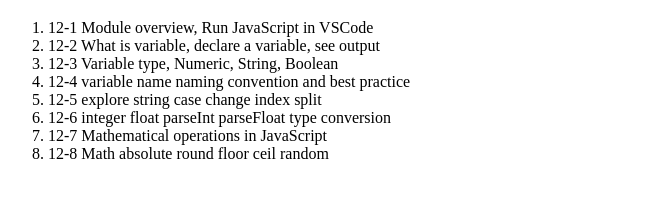
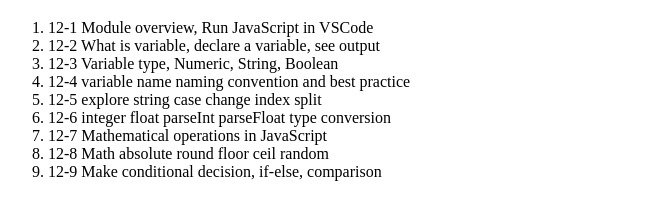
Before and after one commit to mobarak-ali/module12, a plain HTML site: page index.html in a window 1280 px wide. Shown: the part 61-280 px from the top of the page, without its empty margins (0-658 px from the left). Drawn offline with Linux system fonts and the light colour scheme.

Commit message:
adding Lesson09

```diff
--- a/index.html
+++ b/index.html
@@ -18,6 +18,7 @@
         <li>12-6 integer float parseInt parseFloat type conversion</li>
         <li>12-7 Mathematical operations in JavaScript        </li>
         <li>12-8 Math absolute round floor ceil random        </li>
+        <li>12-9 Make conditional decision, if-else, comparison        </li>
     </ol>
 </body>
 
--- /dev/null
+++ b/lesson09.js
@@ -0,0 +1 @@
+// 12-9 Make conditional decision, if-else, comparison
```
Also changed, not shown: 1 other file.
